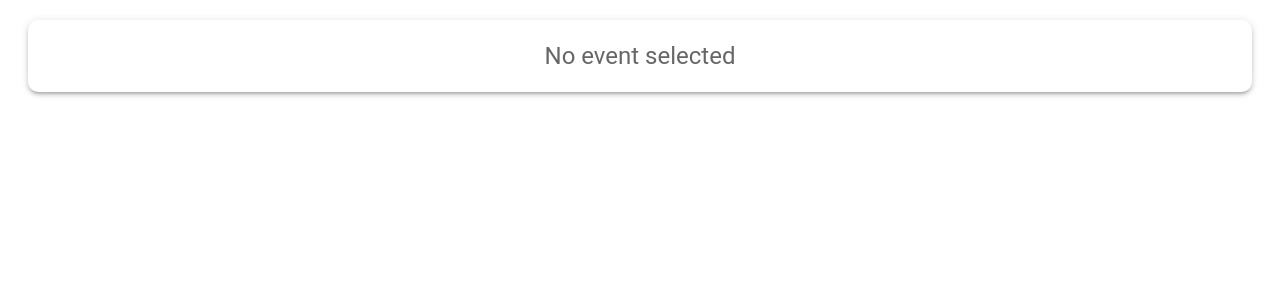
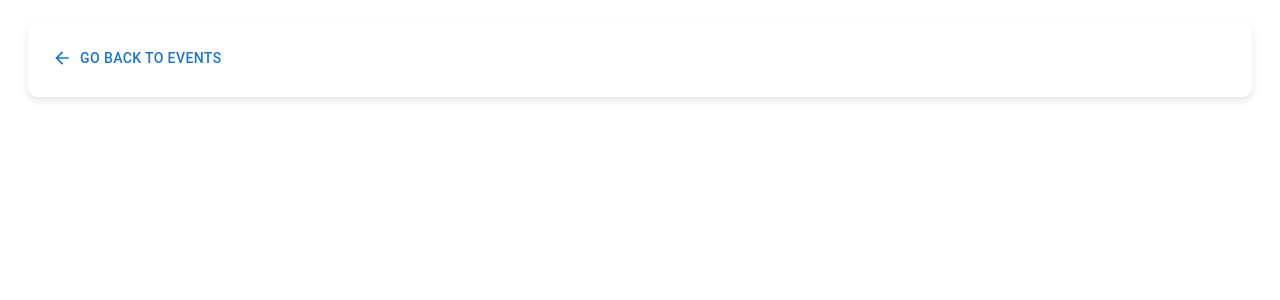
Before and after one commit to AnastasiiaVorobets/event-management, a Next.js app in the folder client/: page /events/1 in a window 1280 px wide. Shown: the top 300 px of the page. Built offline with nearby package versions, Linux system fonts and the light colour scheme.

Commit message:
edited readme

```diff
--- a/client/package.json
+++ b/client/package.json
@@ -13,11 +13,14 @@
     "@emotion/styled": "^11.11.0",
     "@mui/icons-material": "^5.15.1",
     "@mui/material": "^5.15.1",
+    "@react-google-maps/api": "^2.19.2",
+    "google-map-react": "^2.2.1",
     "next": "14.0.4",
     "react": "^18",
     "react-dom": "^18"
   },
   "devDependencies": {
+    "@types/google-map-react": "^2.1.10",
     "@types/node": "^20",
     "@types/react": "^18",
     "@types/react-dom": "^18",
--- a/client/src/app/components/EventForm.tsx
+++ b/client/src/app/components/EventForm.tsx
@@ -1,7 +1,7 @@
 import React, { useState, useEffect } from 'react';
 import Event from '../lib/definitions';
 import { getCurrentDateTime } from '../lib/getCurrentDateTime';
-import { formatToISOString } from '../lib/formattedDate';
+import { formatToISOString } from '../lib/formatToISOString';
 import { validateForm } from '../lib/validation';
 import {
   TextField,
--- a/client/src/app/components/EventList.tsx
+++ b/client/src/app/components/EventList.tsx
@@ -1,4 +1,3 @@
-"use client";
 import React from 'react';
 import { Grid } from '@mui/material';
 import EventCard from './EventCard';
@@ -8,14 +7,13 @@ interface EventListProps {
   events: Event[];
   onDeleteClick: (eventId: number) => void;
   onEditClick: (event: Event) => void;
-  onViewDetailsClick: (eventId: number) => void;
 }
 
-const EventList: React.FC<EventListProps> = ({ events, onDeleteClick, onEditClick, onViewDetailsClick }) => {
+const EventList: React.FC<EventListProps> = ({ events, onDeleteClick, onEditClick }) => {
   return (
     <Grid container spacing={2}>
       {events.map((event) => (
-        <EventCard key={event.id} event={event} onDeleteClick={onDeleteClick} onEditClick={onEditClick} onViewDetailsClick={onViewDetailsClick}/>
+        <EventCard key={event.id} event={event} onDeleteClick={onDeleteClick} onEditClick={onEditClick} />
       ))}
     </Grid>
   );
--- a/client/src/app/events/[eventId]/page.tsx
+++ b/client/src/app/events/[eventId]/page.tsx
@@ -1,41 +1,41 @@
 import React from 'react';
-import { Typography, Paper, useTheme } from '@mui/material';
+import Link from 'next/link';
+import { Typography, Paper, Button, IconButton } from '@mui/material';
+import ArrowBackIcon from '@mui/icons-material/ArrowBack';
 import Event from '../../lib/definitions';
 
-interface EventPageProps {
-  selectedEvent: Event | null;
-}
-
-const EventPage: React.FC<EventPageProps> = ({ selectedEvent }) => {
-  const theme = useTheme();
-
-  if (!selectedEvent) {
-    return (
-      <Paper elevation={3} style={{ padding: 20, margin: 20, backgroundColor: theme.palette.background.default, borderRadius: 10 }}>
-        <Typography variant="h5" color="textSecondary" align="center">No event selected</Typography>
-      </Paper>
-    );
-  }
-
-  const { title, date, location, description } = selectedEvent;
+const EventDetailsPage: React.FC<{ event: Event }> = () => {
 
   const pageStyle = {
     padding: 20,
     margin: 20,
-    backgroundColor: theme.palette.primary.main,
     borderRadius: 10,
-    boxShadow: `0 4px 8px rgba(0, 0, 0, 0.1)`,
+    boxShadow: '0 4px 8px rgba(0, 0, 0, 0.1)',
+  };
+
+  const backButtonStyle = {
+    marginRight: 10,
   };
 
   return (
     <Paper elevation={3} style={pageStyle}>
-      <Typography variant="h2" style={{ color: theme.palette.primary.contrastText, marginBottom: 10 }}>{title}</Typography>
-      <Typography variant="subtitle1">Date: {date}</Typography>
-      <Typography variant="subtitle1">Location: {location}</Typography>
-      <Typography variant="body1">Categoty: {description}</Typography>
-      <Typography variant="body1" style={{ marginTop: 15 }}>Description: {description}</Typography>
+    <Link href="/events">
+      <Button style={backButtonStyle} startIcon={<ArrowBackIcon />}>
+        Go Back to Events
+      </Button>
+    </Link>
+
+      {/* <Typography variant="h2" style={titleStyle}>
+        {event.title}
+      </Typography>
+      <Typography variant="subtitle1">Date: {event.date}</Typography>
+      <Typography variant="subtitle1">Location: {event.location}</Typography>
+      <Typography variant="body1">Category: {event.description}</Typography>
+      <Typography variant="body1" style={{ marginTop: 15 }}>
+        Description: {event.description}
+      </Typography> */}
     </Paper>
   );
 };
 
-export default EventPage;
+export default EventDetailsPage;
--- a/client/src/app/lib/formattedDate.ts
+++ /dev/null
@@ -1,3 +0,0 @@
-export const formatToISOString = (dateString: string): string => {
-  return new Date(dateString).toISOString().replace('T', ' ').slice(0, -8);
-};
--- a/client/src/app/lib/getCurrentDateTime.ts
+++ b/client/src/app/lib/getCurrentDateTime.ts
@@ -6,5 +6,5 @@ export const getCurrentDateTime = (): string => {
   const hours = String(now.getHours()).padStart(2, '0');
   const minutes = String(now.getMinutes()).padStart(2, '0');
   const seconds = String(now.getSeconds()).padStart(2, '0');
-  return `${year}-${month}-${day}T${hours}:${minutes}:${seconds}`;
+  return `${year}-${month}-${day} ${hours}:${minutes}:${seconds}`;
 };
```
Also changed, not shown: client/src/app/components/EventCard.tsx (+8 -9 lines), client/src/app/events/page.tsx (+9 -14 lines), 2 other files (tests, documents, lock files or other folders).
